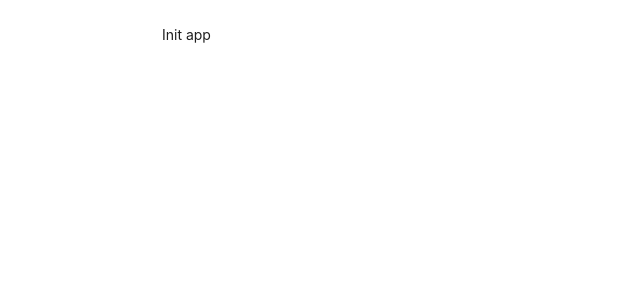
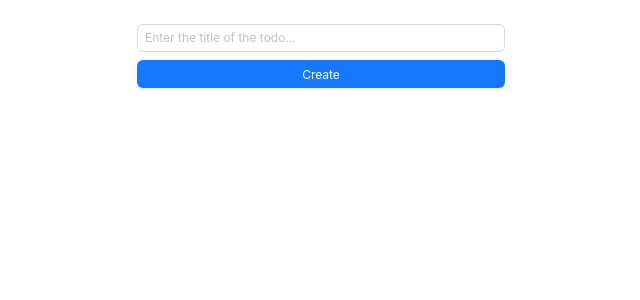
Before and after one commit to nenahui/TodoReduxReact, a React (Vite) app: page / in a window 1280 px wide. Shown: the top 300 px of the page, without its empty margins (319-959 px from the left). Built offline with nearby package versions, Linux system fonts and the light colour scheme.

Commit message:
Created a form component for creating new todo tasks

```diff
--- a/src/App.css
+++ b/src/App.css
@@ -5,7 +5,11 @@
 }
 
 .container {
-  max-width: 350px;
+  max-width: 400px;
   padding: 1rem;
   margin: 0 auto;
 }
+
+.m-0 {
+  margin: 0;
+}
--- a/src/App.tsx
+++ b/src/App.tsx
@@ -1,10 +1,6 @@
 import './App.css';
-import { Typography } from 'antd';
+import { Home } from './containers/Home/Home';
 
 export const App = () => {
-  return (
-    <div className={'container'}>
-      <Typography.Text>Init app</Typography.Text>
-    </div>
-  );
+  return <Home />;
 };
--- /dev/null
+++ b/src/components/TodoForm/TodoForm.tsx
@@ -0,0 +1,34 @@
+import React from 'react';
+import { Button, Flex, Form, Input } from 'antd';
+import type { ApiTodo } from '../../types';
+
+interface IProps {
+  onSubmit: (todo: ApiTodo) => void;
+}
+
+export const TodoForm: React.FC<IProps> = ({ onSubmit }) => {
+  const [form] = Form.useForm();
+  return (
+    <Form form={form} layout={'vertical'} onFinish={onSubmit}>
+      <Flex gap={'middle'} vertical>
+        <Form.Item<ApiTodo>
+          name={'title'}
+          layout={'vertical'}
+          className={'m-0'}
+          rules={[
+            {
+              required: true,
+              message: 'Please enter the title of the todo…',
+            },
+          ]}
+        >
+          <Input placeholder={'Enter the title of the todo…'} />
+        </Form.Item>
+
+        <Button type={'primary'} htmlType={'submit'}>
+          Create
+        </Button>
+      </Flex>
+    </Form>
+  );
+};
--- /dev/null
+++ b/src/containers/Home/Home.tsx
@@ -0,0 +1,19 @@
+import { TodoForm } from '../../components/TodoForm/TodoForm';
+import type { ApiTodo } from '../../types';
+
+export const Home = () => {
+  const onFormSubmit = (todo: ApiTodo) => {
+    const data: ApiTodo = {
+      ...todo,
+      completed: false,
+    };
+
+    console.log(data);
+  };
+
+  return (
+    <div className={'container'}>
+      <TodoForm onSubmit={onFormSubmit} />
+    </div>
+  );
+};
--- a/src/main.tsx
+++ b/src/main.tsx
@@ -1,9 +1,12 @@
+import { ConfigProvider, theme } from 'antd';
 import React from 'react';
 import ReactDOM from 'react-dom/client';
 import { App } from './App';
 
 ReactDOM.createRoot(document.getElementById('root')!).render(
   <React.StrictMode>
-    <App />
+    <ConfigProvider theme={{ algorithm: theme.compactAlgorithm }}>
+      <App />
+    </ConfigProvider>
   </React.StrictMode>
 );
--- /dev/null
+++ b/src/types.ts
@@ -0,0 +1,7 @@
+export interface ITodo {
+  id: string;
+  title: string;
+  completed: boolean;
+}
+
+export type ApiTodo = Omit<ITodo, 'id'>;
```
